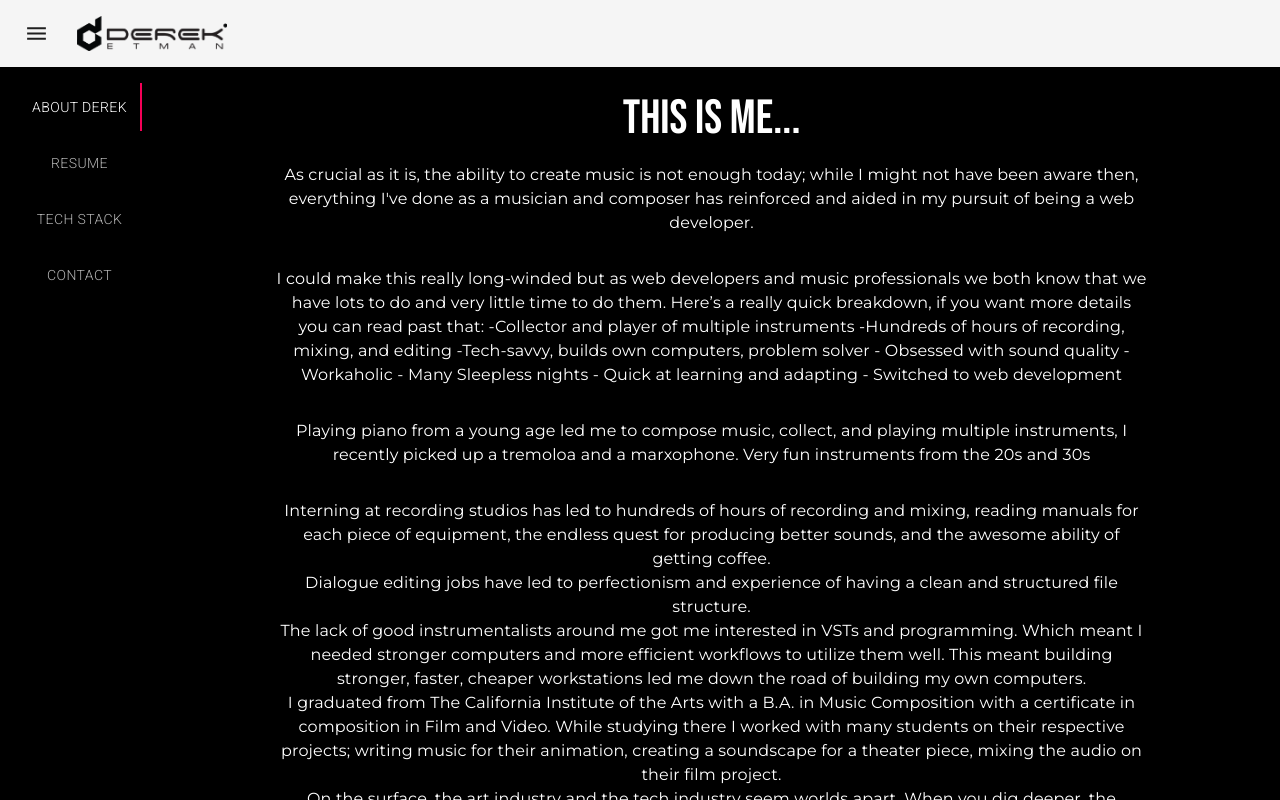
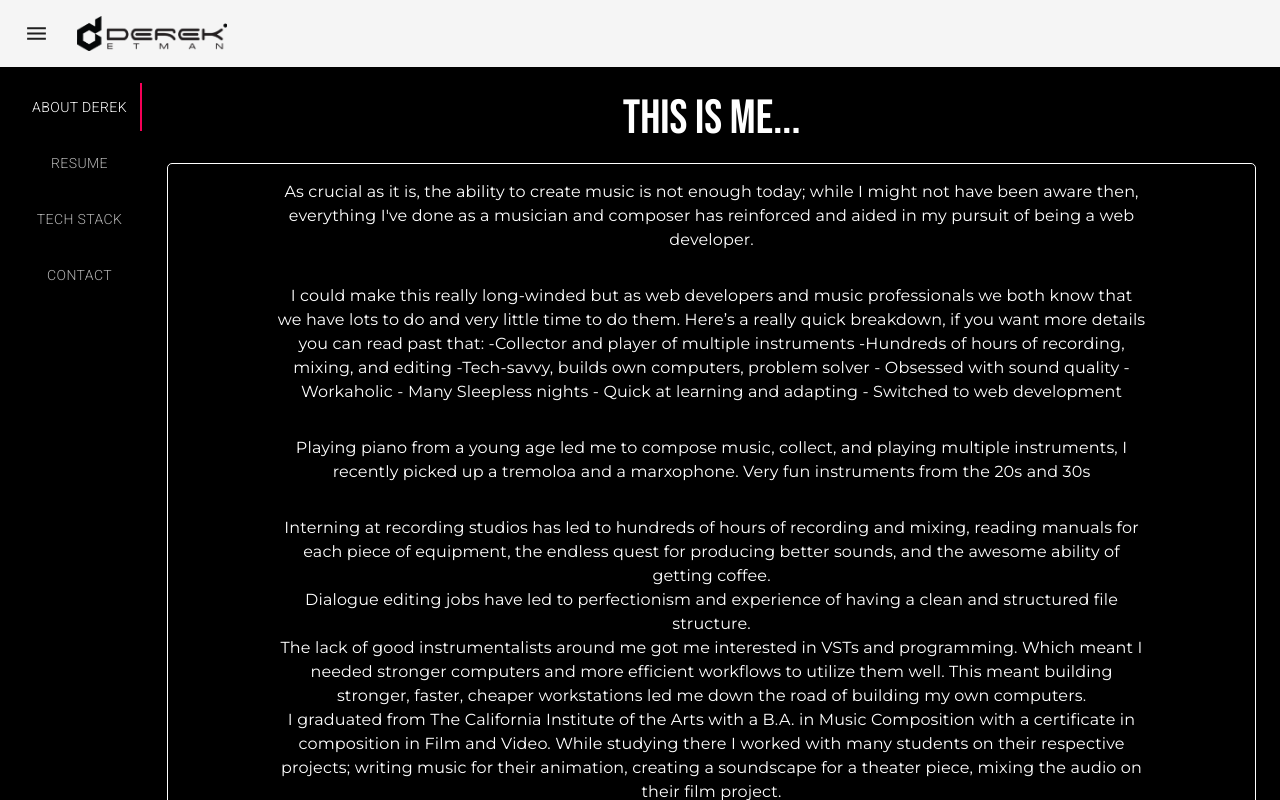
Before and after one commit to DerekEtman/etman-portfolio, a React (Create React App) app: page /about in a window 1280 px wide. Shown: the top 800 px of the page. Built offline with nearby package versions, Linux system fonts and the light colour scheme; a web font is replaced by a local one.

Commit message:
+ consistency in design

```diff
--- a/src/components/about/aboutPage.js
+++ b/src/components/about/aboutPage.js
@@ -87,6 +87,11 @@ const useStyles = makeStyles((theme) => ({
 	aboutHeader: {
 		fontFamily: "'Bebas Neue', cursive",
 	},
+	aboutBodyWrapper:{
+		border:"1px solid white",
+		margin:"1rem 0",
+		borderRadius:"5px",
+	},
 	aboutBody: {
 		padding: "1rem 0",
 		width: "80%",
@@ -107,7 +112,8 @@ const useStyles = makeStyles((theme) => ({
 		justifyContent: "center",
 		backgroundColor: "black",
 		color: "white",
-		border: "1px solid white",
+		border:"1px solid white",
+		borderRadius:"5px",
 	},
 	contactAddresses: {
 		// padding: "2%",
@@ -129,6 +135,9 @@ const useStyles = makeStyles((theme) => ({
 		boxShadow: "none",
 		backgroundColor:"black",
 		color:"white",
+		border:"1px solid white",
+		borderRadius:"5px",
+
 	}
 }));
 
@@ -163,6 +172,7 @@ export default function VerticalTabs() {
 					<Typography variant="h3" className={classes.aboutHeader}>
 						This is me...
 					</Typography>
+					<div className={classes.aboutBodyWrapper}>
 					<Typography variant="body1" className={classes.aboutBody}>
 						As crucial as it is, the ability to create music is not enough today;
 						while I might not have been aware then, everything I've done as a musician
@@ -221,6 +231,7 @@ export default function VerticalTabs() {
 						Since I love learning and there are so many experiences to be had with
 						coding, I’ll be here a while.
 					</Typography>
+					</div>
 				</Paper>
 			</TabPanel>
 
```
